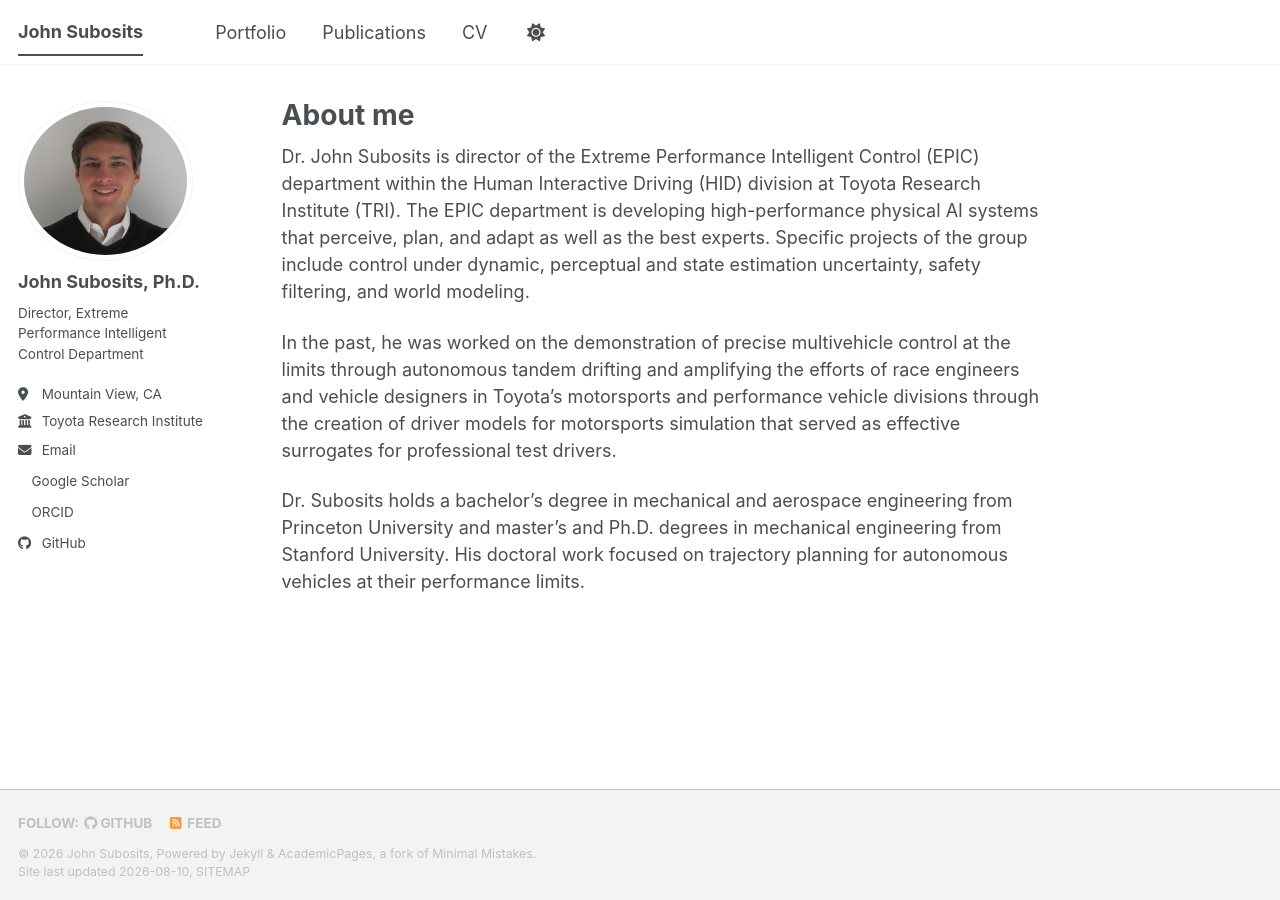
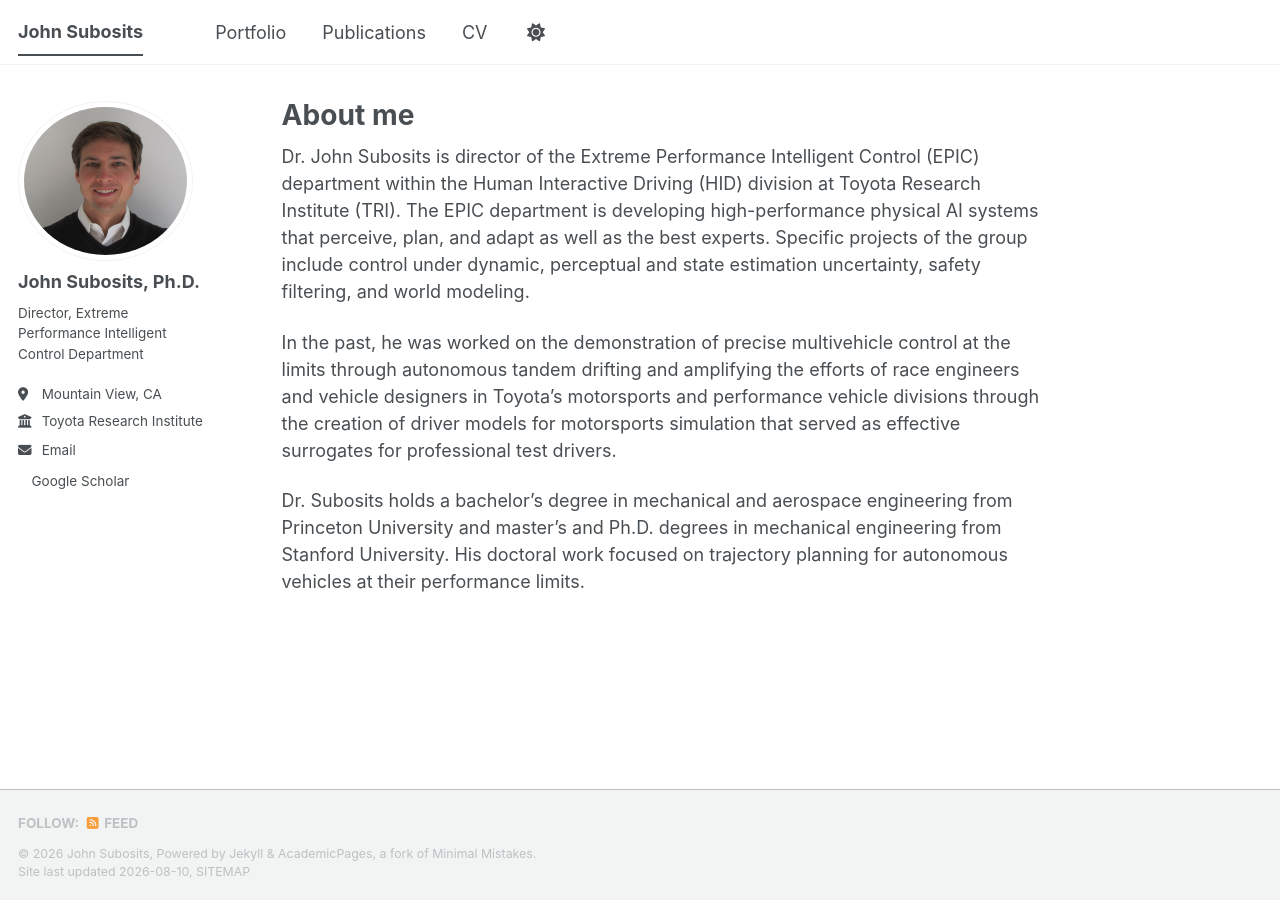
Before and after one commit to john-subosits/john-subosits.github.io, a Jekyll site: the page built from _pages/about.md, in a window 1280 px wide. Built offline with Jekyll 4.4.1, drawn with Linux system fonts in a browser that asks for light colours; a style sheet for code colours, icons or effects is not loaded.

Commit message:
Update _config.yml
Remove less useful links

```diff
--- a/_config.yml
+++ b/_config.yml
@@ -38,7 +38,7 @@ author:
   googlescholar    : "https://scholar.google.com/citations?user=BmXLo58AAAAJ&hl=en&oi=ao"
   inspire-hep      : # URL
   impactstory      : # URL
-  orcid            : "https://orcid.org/0000-0002-8453-8283"
+  orcid            : #"https://orcid.org/0000-0002-8453-8283"
   semantic         : # URL
   ssrn             : # URL
   pubmed           : #"https://www.ncbi.nlm.nih.gov/pubmed/?term=john+snow"
@@ -51,7 +51,7 @@ author:
   bitbucket        : # Username - Update with your username on the site
   codepen          : # Username
   dribbble         : # Username
-  github           : "john-subosits"
+  github           : #"john-subosits"
   kaggle           : # Username
   stackoverflow    : # User number or user number and name (i.e., use "1" or "1/jeff-atwood")
 
```
